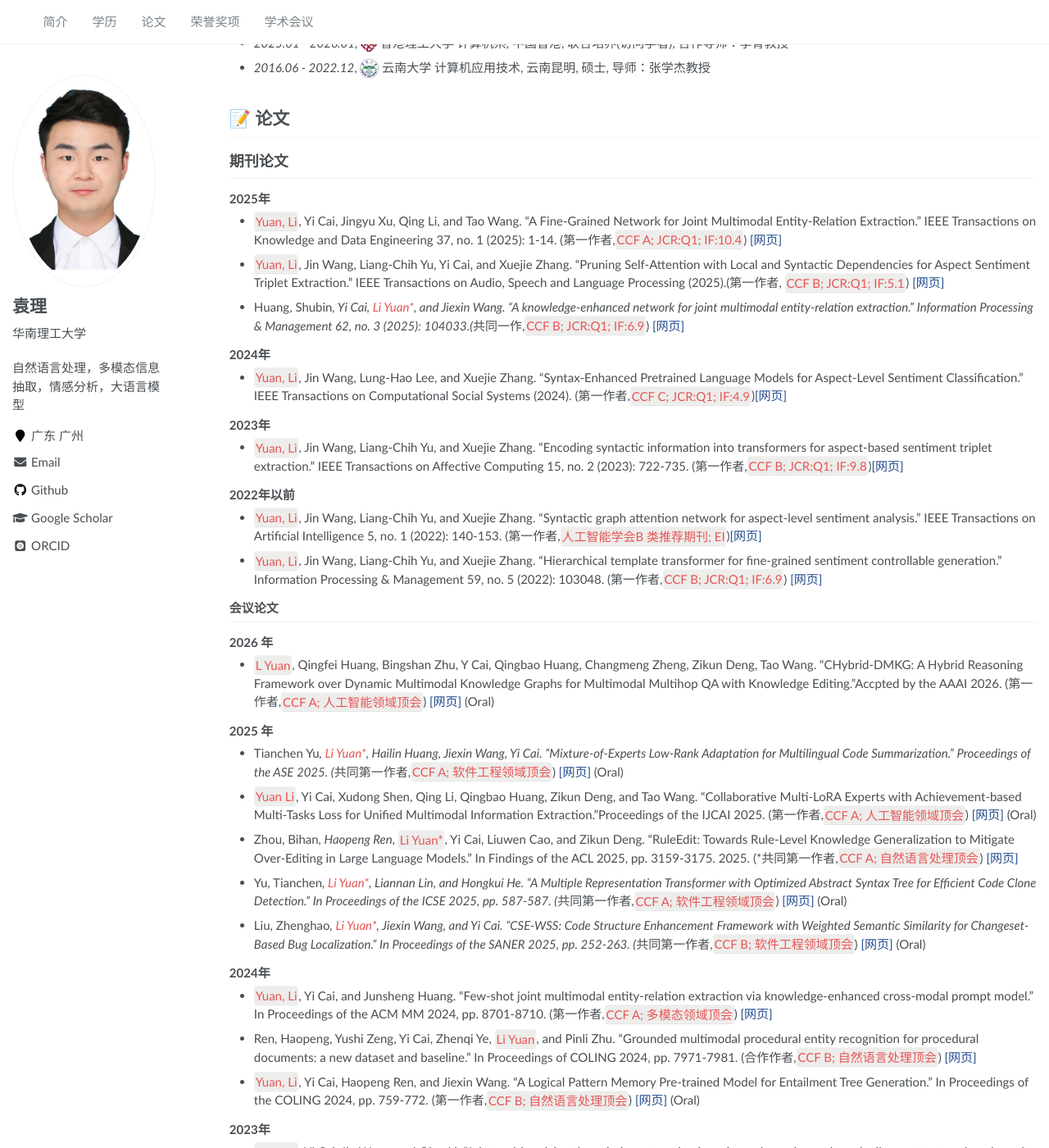
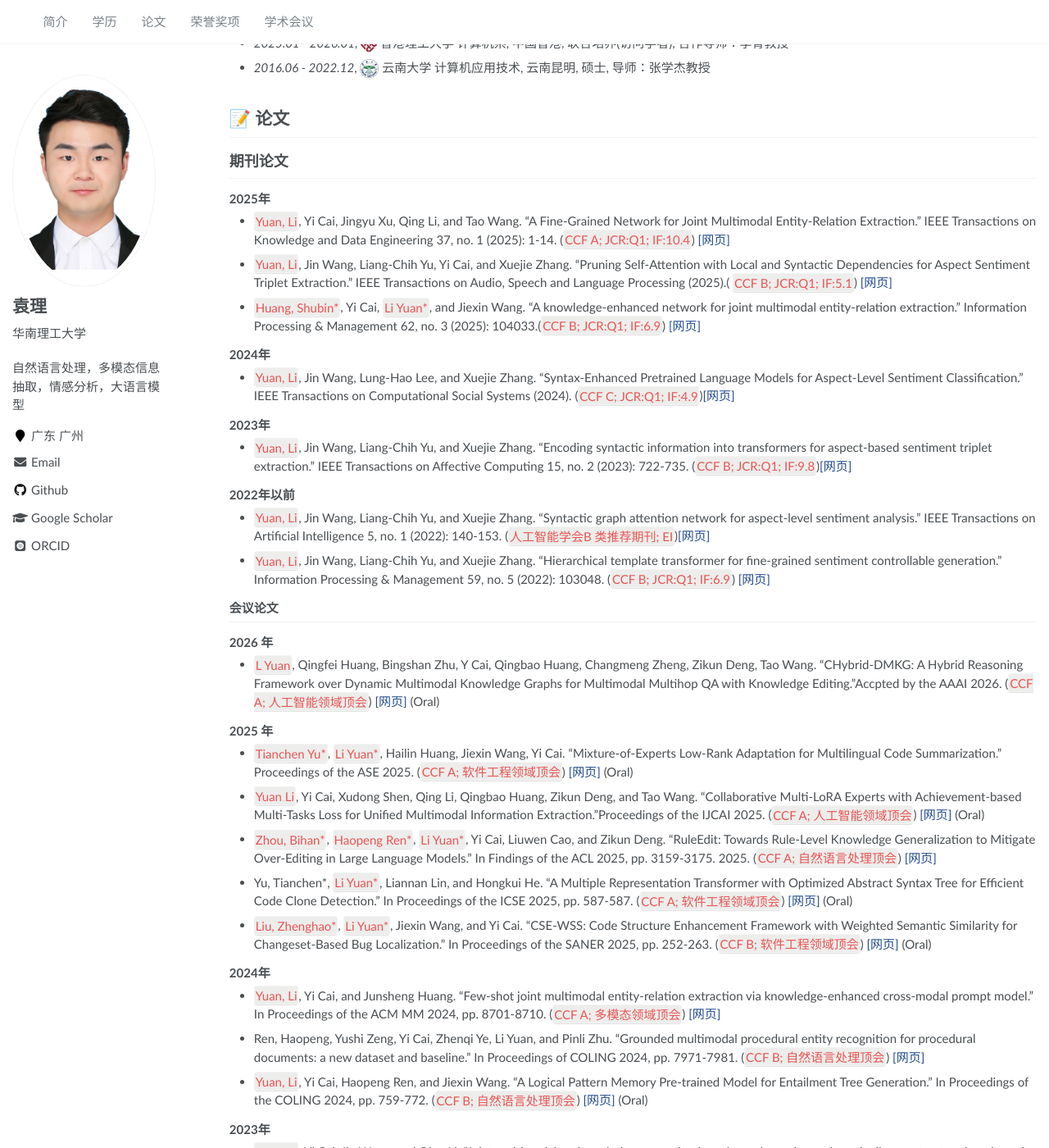
Before and after one commit to YuanLi95/YuanLi95.github.io, a Jekyll site: the page built from _pages/about.md, in a window 1280 px wide and 1400 px high, scrolled down 270 px. Shown: the whole window at 82% size. Built offline with Jekyll 4.4.1, drawn with Linux system fonts in a browser that asks for light colours; some web fonts are replaced; some of the changed text lies outside the part shown.

Commit message:
Update about.md

```diff
--- a/_pages/about.md
+++ b/_pages/about.md
@@ -53,27 +53,27 @@ redirect_from:
 </div> -->
 ### 2025年
 
--	`Yuan, Li`, Yi Cai, Jingyu Xu, Qing Li, and Tao Wang. "A Fine-Grained Network for Joint Multimodal Entity-Relation Extraction." IEEE Transactions on Knowledge and Data Engineering 37, no. 1 (2025): 1-14. (第一作者,`CCF A;  JCR:Q1; IF:10.4`)  [[网页]](https://ieeexplore.ieee.org/abstract/document/10736404)
+-	`Yuan, Li`, Yi Cai, Jingyu Xu, Qing Li, and Tao Wang. "A Fine-Grained Network for Joint Multimodal Entity-Relation Extraction." IEEE Transactions on Knowledge and Data Engineering 37, no. 1 (2025): 1-14. (`CCF A;  JCR:Q1; IF:10.4`)  [[网页]](https://ieeexplore.ieee.org/abstract/document/10736404)
 
 
-- `Yuan, Li`, Jin Wang, Liang-Chih Yu, Yi Cai, and Xuejie Zhang. "Pruning Self-Attention with Local and Syntactic Dependencies for Aspect Sentiment Triplet Extraction." IEEE Transactions on Audio, Speech and Language Processing (2025).(第一作者, `CCF B;  JCR:Q1; IF:5.1`)  [[网页]](https://ieeexplore.ieee.org/document/11027450)
+- `Yuan, Li`, Jin Wang, Liang-Chih Yu, Yi Cai, and Xuejie Zhang. "Pruning Self-Attention with Local and Syntactic Dependencies for Aspect Sentiment Triplet Extraction." IEEE Transactions on Audio, Speech and Language Processing (2025).( `CCF B;  JCR:Q1; IF:5.1`)  [[网页]](https://ieeexplore.ieee.org/document/11027450)
 
 
-- Huang, Shubin*, Yi Cai, `Li Yuan*`, and Jiexin Wang. "A knowledge-enhanced network for joint multimodal entity-relation extraction." Information Processing & Management 62, no. 3 (2025): 104033.(*共同一作,`CCF B;  JCR:Q1; IF:6.9`)  [[网页]](https://www.sciencedirect.com/science/article/pii/S0306457324003923)
+- `Huang, Shubin*`, Yi Cai, `Li Yuan*`, and Jiexin Wang. "A knowledge-enhanced network for joint multimodal entity-relation extraction." Information Processing & Management 62, no. 3 (2025): 104033.(`CCF B;  JCR:Q1; IF:6.9`)  [[网页]](https://www.sciencedirect.com/science/article/pii/S0306457324003923)
 
 ### 2024年
 
-- `Yuan, Li`, Jin Wang, Lung-Hao Lee, and Xuejie Zhang. "Syntax-Enhanced Pretrained Language Models for Aspect-Level Sentiment Classification." IEEE Transactions on Computational Social Systems (2024). (第一作者,`CCF C;  JCR:Q1; IF:4.9`)[[网页]](https://ieeexplore.ieee.org/document/10813579)
+- `Yuan, Li`, Jin Wang, Lung-Hao Lee, and Xuejie Zhang. "Syntax-Enhanced Pretrained Language Models for Aspect-Level Sentiment Classification." IEEE Transactions on Computational Social Systems (2024). (`CCF C;  JCR:Q1; IF:4.9`)[[网页]](https://ieeexplore.ieee.org/document/10813579)
 
 
 ### 2023年
-- `Yuan, Li`, Jin Wang, Liang-Chih Yu, and Xuejie Zhang. "Encoding syntactic information into transformers for aspect-based sentiment triplet extraction." IEEE Transactions on Affective Computing 15, no. 2 (2023): 722-735. (第一作者,`CCF B;  JCR:Q1; IF:9.8`)[[网页]](https://ieeexplore.ieee.org/document/10175600/)
+- `Yuan, Li`, Jin Wang, Liang-Chih Yu, and Xuejie Zhang. "Encoding syntactic information into transformers for aspect-based sentiment triplet extraction." IEEE Transactions on Affective Computing 15, no. 2 (2023): 722-735. (`CCF B;  JCR:Q1; IF:9.8`)[[网页]](https://ieeexplore.ieee.org/document/10175600/)
 
 ### 2022年以前
-- `Yuan, Li`, Jin Wang, Liang-Chih Yu, and Xuejie Zhang. "Syntactic graph attention network for aspect-level sentiment analysis." IEEE Transactions on Artificial Intelligence 5, no. 1 (2022): 140-153. (第一作者,`人工智能学会B 类推荐期刊; EI`)[[网页]](https://ieeexplore.ieee.org/document/9976197/)
+- `Yuan, Li`, Jin Wang, Liang-Chih Yu, and Xuejie Zhang. "Syntactic graph attention network for aspect-level sentiment analysis." IEEE Transactions on Artificial Intelligence 5, no. 1 (2022): 140-153. (`人工智能学会B 类推荐期刊; EI`)[[网页]](https://ieeexplore.ieee.org/document/9976197/)
 
 
-- `Yuan, Li`, Jin Wang, Liang-Chih Yu, and Xuejie Zhang. "Hierarchical template transformer for fine-grained sentiment controllable generation." Information Processing & Management 59, no. 5 (2022): 103048. (第一作者,`CCF B;  JCR:Q1; IF:6.9`)  [[网页]](https://www.sciencedirect.com/science/article/pii/S0306457322001546)
+- `Yuan, Li`, Jin Wang, Liang-Chih Yu, and Xuejie Zhang. "Hierarchical template transformer for fine-grained sentiment controllable generation." Information Processing & Management 59, no. 5 (2022): 103048. (`CCF B;  JCR:Q1; IF:6.9`)  [[网页]](https://www.sciencedirect.com/science/article/pii/S0306457322001546)
 
 
 
@@ -84,42 +84,42 @@ redirect_from:
 ### 会议论文
 ---
 ### 2026 年
-- `L Yuan`, Qingfei Huang, Bingshan Zhu, Y Cai, Qingbao Huang, Changmeng Zheng, Zikun Deng, Tao Wang. "CHybrid-DMKG: A Hybrid Reasoning Framework over Dynamic Multimodal Knowledge Graphs for Multimodal Multihop QA with Knowledge Editing."Accpted by the AAAI 2026. (第一作者,`CCF A;  人工智能领域顶会`)  [[网页]](https://arxiv.org/abs/2505.06303) (Oral)
+- `L Yuan`, Qingfei Huang, Bingshan Zhu, Y Cai, Qingbao Huang, Changmeng Zheng, Zikun Deng, Tao Wang. "CHybrid-DMKG: A Hybrid Reasoning Framework over Dynamic Multimodal Knowledge Graphs for Multimodal Multihop QA with Knowledge Editing."Accpted by the AAAI 2026. (`CCF A;  人工智能领域顶会`)  [[网页]](https://arxiv.org/abs/2505.06303) (Oral)
 
 ### 2025 年
 
-- Tianchen Yu*, `Li Yuan*`, Hailin Huang, Jiexin Wang, Yi Cai. "Mixture-of-Experts Low-Rank Adaptation for Multilingual Code Summarization." Proceedings of the ASE 2025. (*共同第一作者,`CCF A; 软件工程领域顶会`)  [[网页]](https://conf.researchr.org/details/ase-2025/ase-2025-papers/205/Mixture-of-Experts-Low-Rank-Adaptation-for-Multilingual-Code-Summarization) (Oral)
+- `Tianchen Yu*`, `Li Yuan*`, Hailin Huang, Jiexin Wang, Yi Cai. "Mixture-of-Experts Low-Rank Adaptation for Multilingual Code Summarization." Proceedings of the ASE 2025. (`CCF A; 软件工程领域顶会`)  [[网页]](https://conf.researchr.org/details/ase-2025/ase-2025-papers/205/Mixture-of-Experts-Low-Rank-Adaptation-for-Multilingual-Code-Summarization) (Oral)
 
 
-- `Yuan Li`, Yi Cai, Xudong Shen, Qing Li, Qingbao Huang, Zikun Deng, and Tao Wang. "Collaborative Multi-LoRA Experts with Achievement-based Multi-Tasks Loss for Unified Multimodal Information Extraction."Proceedings of the IJCAI 2025. (第一作者,`CCF A;  人工智能领域顶会`)  [[网页]](https://arxiv.org/abs/2505.06303) (Oral)
+- `Yuan Li`, Yi Cai, Xudong Shen, Qing Li, Qingbao Huang, Zikun Deng, and Tao Wang. "Collaborative Multi-LoRA Experts with Achievement-based Multi-Tasks Loss for Unified Multimodal Information Extraction."Proceedings of the IJCAI 2025. (`CCF A;  人工智能领域顶会`)  [[网页]](https://arxiv.org/abs/2505.06303) (Oral)
 
 
-- Zhou, Bihan*, Haopeng Ren*, `Li Yuan*`, Yi Cai, Liuwen Cao, and Zikun Deng. "RuleEdit: Towards Rule-Level Knowledge Generalization to Mitigate Over-Editing in Large Language Models." In Findings of the ACL 2025, pp. 3159-3175. 2025. (*共同第一作者,`CCF A; 自然语言处理顶会`)  [[网页]](https://aclanthology.org/2025.findings-acl.164/)
+- `Zhou, Bihan*`, `Haopeng Ren*`, `Li Yuan*`, Yi Cai, Liuwen Cao, and Zikun Deng. "RuleEdit: Towards Rule-Level Knowledge Generalization to Mitigate Over-Editing in Large Language Models." In Findings of the ACL 2025, pp. 3159-3175. 2025. (`CCF A; 自然语言处理顶会`)  [[网页]](https://aclanthology.org/2025.findings-acl.164/)
 
 
-- Yu, Tianchen*, `Li Yuan*`, Liannan Lin, and Hongkui He. "A Multiple Representation Transformer with Optimized Abstract Syntax Tree for Efficient Code Clone Detection." In Proceedings of the ICSE 2025, pp. 587-587. (*共同第一作者,`CCF A; 软件工程领域顶会`)  [[网页]](https://www.computer.org/csdl/proceedings-article/icse/2025/056900a587/251mFD6rzPO/) (Oral)
+- Yu, Tianchen*, `Li Yuan*`, Liannan Lin, and Hongkui He. "A Multiple Representation Transformer with Optimized Abstract Syntax Tree for Efficient Code Clone Detection." In Proceedings of the ICSE 2025, pp. 587-587. (`CCF A; 软件工程领域顶会`)  [[网页]](https://www.computer.org/csdl/proceedings-article/icse/2025/056900a587/251mFD6rzPO/) (Oral)
 
 
 
-- Liu, Zhenghao*, `Li Yuan*`, Jiexin Wang, and Yi Cai. "CSE-WSS: Code Structure Enhancement Framework with Weighted Semantic Similarity for Changeset-Based Bug Localization." In Proceedings of the SANER 2025, pp. 252-263. (*共同第一作者,`CCF B; 软件工程领域顶会`)  [[网页]](https://ieeexplore.ieee.org/abstract/document/10992515/) (Oral)
+- `Liu, Zhenghao*`, `Li Yuan*`, Jiexin Wang, and Yi Cai. "CSE-WSS: Code Structure Enhancement Framework with Weighted Semantic Similarity for Changeset-Based Bug Localization." In Proceedings of the SANER 2025, pp. 252-263. (`CCF B; 软件工程领域顶会`)  [[网页]](https://ieeexplore.ieee.org/abstract/document/10992515/) (Oral)
 
 
 ### 2024年
 
-- `Yuan, Li`, Yi Cai, and Junsheng Huang. "Few-shot joint multimodal entity-relation extraction via knowledge-enhanced cross-modal prompt model." In Proceedings of the ACM MM 2024, pp. 8701-8710. (第一作者,`CCF A;  多模态领域顶会`)  [[网页]](https://dl.acm.org/doi/abs/10.1145/3664647.3680717?casa_token=Okofl6ANBQ8AAAAA:--QvmiPsfzDmqdUzHEcEi_f-ptnE2cBDDQx2Bfr3eqcziAMAveRQb-Mart_oWjOdnn5JTXbuolo)
+- `Yuan, Li`, Yi Cai, and Junsheng Huang. "Few-shot joint multimodal entity-relation extraction via knowledge-enhanced cross-modal prompt model." In Proceedings of the ACM MM 2024, pp. 8701-8710. (`CCF A;  多模态领域顶会`)  [[网页]](https://dl.acm.org/doi/abs/10.1145/3664647.3680717?casa_token=Okofl6ANBQ8AAAAA:--QvmiPsfzDmqdUzHEcEi_f-ptnE2cBDDQx2Bfr3eqcziAMAveRQb-Mart_oWjOdnn5JTXbuolo)
 
 
-- Ren, Haopeng, Yushi Zeng, Yi Cai, Zhenqi Ye, `Li Yuan`, and Pinli Zhu. "Grounded multimodal procedural entity recognition for procedural documents: a new dataset and baseline." In Proceedings of COLING 2024, pp. 7971-7981.  (合作作者,`CCF B;  自然语言处理顶会`)  [[网页]](https://aclanthology.org/2024.lrec-main.702/)
+- Ren, Haopeng, Yushi Zeng, Yi Cai, Zhenqi Ye, Li Yuan, and Pinli Zhu. "Grounded multimodal procedural entity recognition for procedural documents: a new dataset and baseline." In Proceedings of COLING 2024, pp. 7971-7981.  (`CCF B;  自然语言处理顶会`)  [[网页]](https://aclanthology.org/2024.lrec-main.702/)
 
 
-- `Yuan, Li`, Yi Cai, Haopeng Ren, and Jiexin Wang. "A Logical Pattern Memory Pre-trained Model for Entailment Tree Generation." In Proceedings of the COLING 2024, pp. 759-772.  (第一作者,`CCF B;  自然语言处理顶会`)  [[网页]](https://aclanthology.org/2024.lrec-main.68/) (Oral)
+- `Yuan, Li`, Yi Cai, Haopeng Ren, and Jiexin Wang. "A Logical Pattern Memory Pre-trained Model for Entailment Tree Generation." In Proceedings of the COLING 2024, pp. 759-772.  (`CCF B;  自然语言处理顶会`)  [[网页]](https://aclanthology.org/2024.lrec-main.68/) (Oral)
 
 
 ### 2023年
-- `Yuan, Li`, Yi Cai, Jin Wang, and Qing Li. "Joint multimodal entity-relation extraction based on edge-enhanced graph alignment network and word-pair relation tagging." In Proceedings of the AAAI 2023, pp. 11051-11059. 2023. (第一作者,`CCF A;  人工智能顶会`)  [[网页]](https://ojs.aaai.org/index.php/AAAI/article/view/26309/) (Oral)
+- `Yuan, Li`, Yi Cai, Jin Wang, and Qing Li. "Joint multimodal entity-relation extraction based on edge-enhanced graph alignment network and word-pair relation tagging." In Proceedings of the AAAI 2023, pp. 11051-11059. 2023. (`CCF A;  人工智能顶会`)  [[网页]](https://ojs.aaai.org/index.php/AAAI/article/view/26309/) (Oral)
 
 ### 2022年以前
-- `Yuan, Li`, Jin Wang, Liang-Chih Yu, and Xuejie Zhang. "Graph attention network with memory fusion for aspect-level sentiment analysis." In Proceedings of the AACL 2020, pp. 27-36. (第一作者,`人工智能学会 C 类推荐会议`)  [[网页]](https://aclanthology.org/2020.aacl-main.4/) (Oral)
+- `Yuan, Li`, Jin Wang, Liang-Chih Yu, and Xuejie Zhang. "Graph attention network with memory fusion for aspect-level sentiment analysis." In Proceedings of the AACL 2020, pp. 27-36. (`人工智能学会 C 类推荐会议`)  [[网页]](https://aclanthology.org/2020.aacl-main.4/) (Oral)
 
 
 
```
